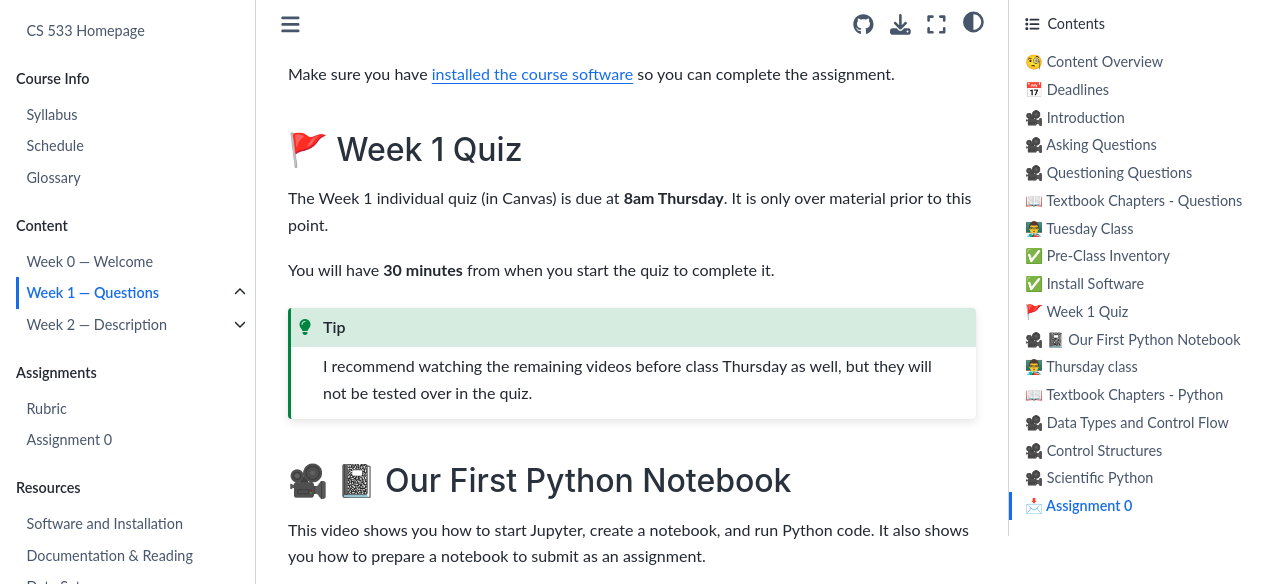
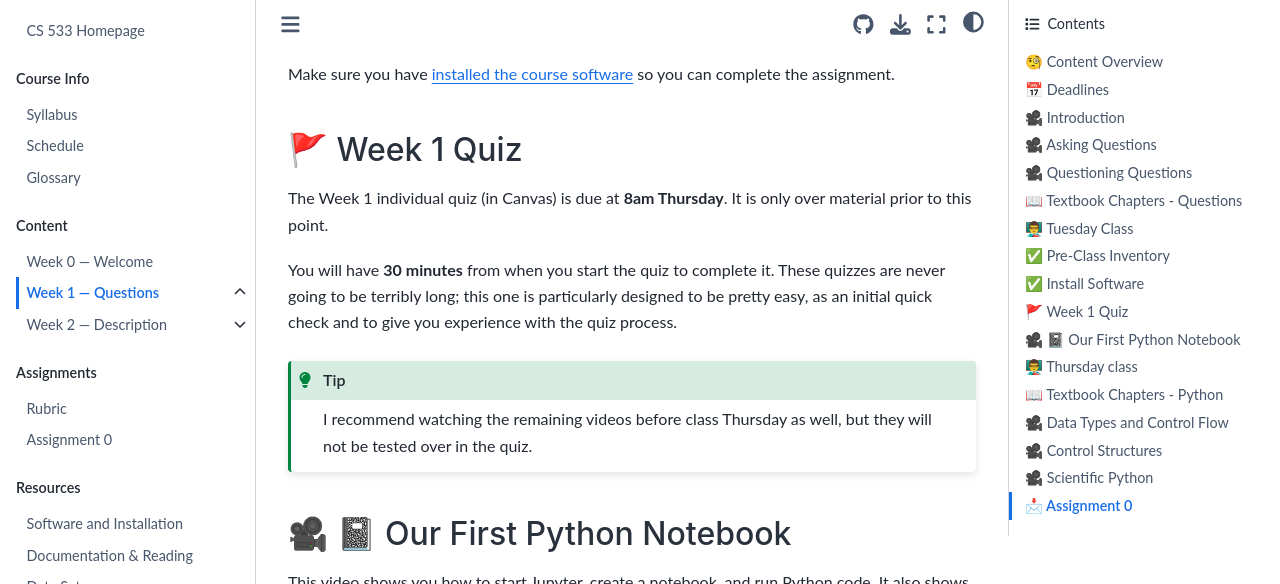
Before and after one commit to mdekstrand/cs533-web, a Jupyter Book: the page built from week1/index.md, in a window 1280 px wide and 900 px high, scrolled down 2325 px, cut to the strip 0-584 px from the top of the window. Built offline with Jupyter Book 1.0.4 settings and Sphinx 7.4.7 and the Sphinx Book theme 1.1.4, drawn with Linux system fonts in a browser that asks for light colours; pages that are not in the unit, such as notebooks, are missing from menus; cross-references to code outside the pages are shown as plain code; a style sheet for code colours, icons or effects is not loaded.

Commit message:
quiz notes

```diff
--- a/week1/index.md
+++ b/week1/index.md
@@ -100,6 +100,8 @@ The Week 1 individual quiz (in Canvas) is due at **8am Thursday**.
 It is only over material prior to this point.
 
 You will have **30 minutes** from when you start the quiz to complete it.
+These quizzes are never going to be terribly long; this one is particularly designed to be pretty easy, as an
+initial quick check and to give you experience with the quiz process.
 
 :::{tip}
 I recommend watching the remaining videos before class Thursday as well, but they will not
```
